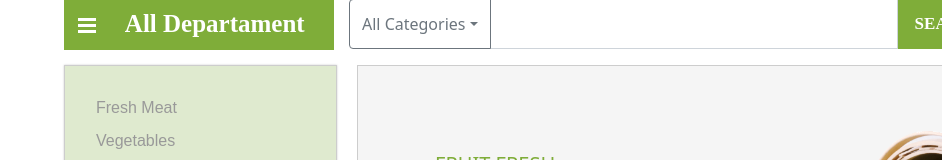
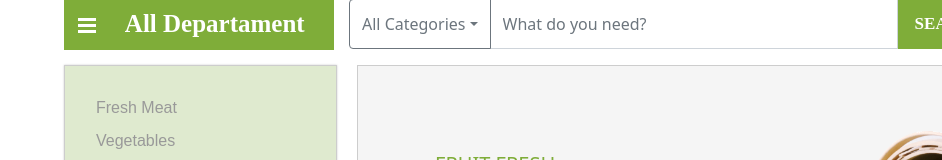
Before and after one commit to cristianistrate1234/fruitsProject, a React (Create React App) app: page / in a window 1280 px wide. Shown: the top 160 px of the page, without its empty margins (338-1280 px from the left). Built offline with nearby package versions, Linux system fonts and the light colour scheme.

Commit message:
input text

```diff
--- a/src/Components/container-Search-Info/bar-Search/barSearch.js
+++ b/src/Components/container-Search-Info/bar-Search/barSearch.js
@@ -23,7 +23,7 @@ class BarSearch extends Component {
                         <Dropdown.Divider />
                         <Dropdown.Item href="#">Food Subcategories</Dropdown.Item>
                     </DropdownButton>
-                    <FormControl aria-label="Text input with dropdown button" />
+                    <FormControl aria-label="Text input with dropdown button" placeholder={"What do you need?"} />
                     <ButtonBarSearch className={"button-Search"} name={"SEARCH"} />
                     <PhoneColl />
                 </InputGroup>
```
